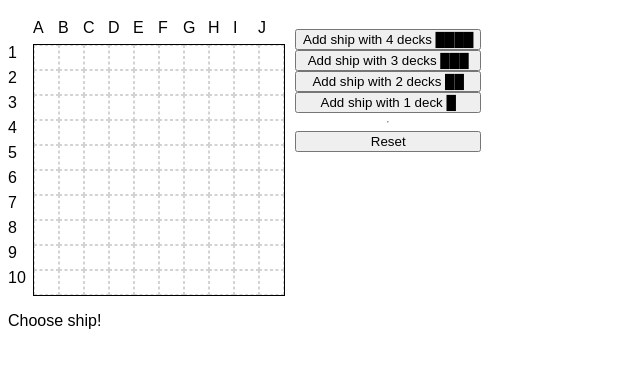
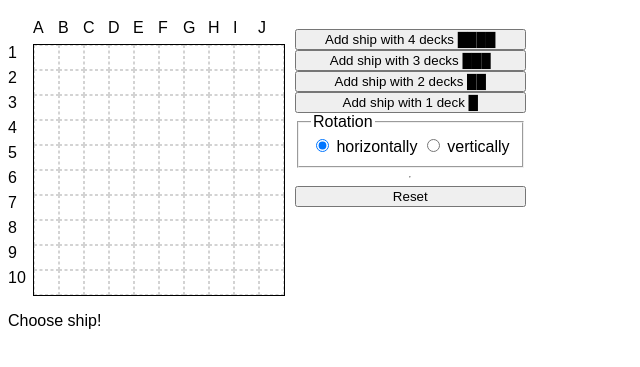
Before and after one commit to murzich/battleship, a website built with webpack: page dist/index.html in a window 1280 px wide. Shown: the part 61-428 px from the top of the page, without its empty margins (0-640 px from the left). Built offline with nearby package versions, Linux system fonts and the light colour scheme.

Commit message:
added rotate direction radio buttons in index.html

```diff
--- a/dist/index.html
+++ b/dist/index.html
@@ -37,14 +37,23 @@
         </div>
         <div class="battlefield"></div>
     </div>
-    <aside class="control">
-        <button class="control__button" data-decks="4">Add ship with 4 decks &block;&block;&block;&block;</button>
-        <button class="control__button" data-decks="3">Add ship with 3 decks &block;&block;&block;</button>
-        <button class="control__button" data-decks="2">Add ship with 2 decks &block;&block;</button>
-        <button class="control__button" data-decks="1">Add ship with 1 deck &block;</button>
+    <form class="control">
+        <button type="button" class="control__button" data-decks="4">Add ship with 4 decks &block;&block;&block;&block;</button>
+        <button type="button" class="control__button" data-decks="3">Add ship with 3 decks &block;&block;&block;</button>
+        <button type="button" class="control__button" data-decks="2">Add ship with 2 decks &block;&block;</button>
+        <button type="button" class="control__button" data-decks="1">Add ship with 1 deck &block;</button>
+        <fieldset id="rotation">
+            <legend>Rotation</legend>
+            <label class="control__label">
+                <input type="radio" name="rotation" class="control__radio" id="horiz" value="0" checked> horizontally
+            </label>
+            <label class="control__label">
+                <input type="radio" name="rotation" class="control__radio" value="90" id="vert"> vertically
+            </label>
+        </fieldset>
         <hr>
-        <button class="control__button" data-decks="reset">Reset</button>
-    </aside>
+        <button type="button" class="control__button" data-decks="reset">Reset</button>
+    </form>
 </main>
 <p class="help-message"></p>
 <script src="bundle.js"></script>
```
